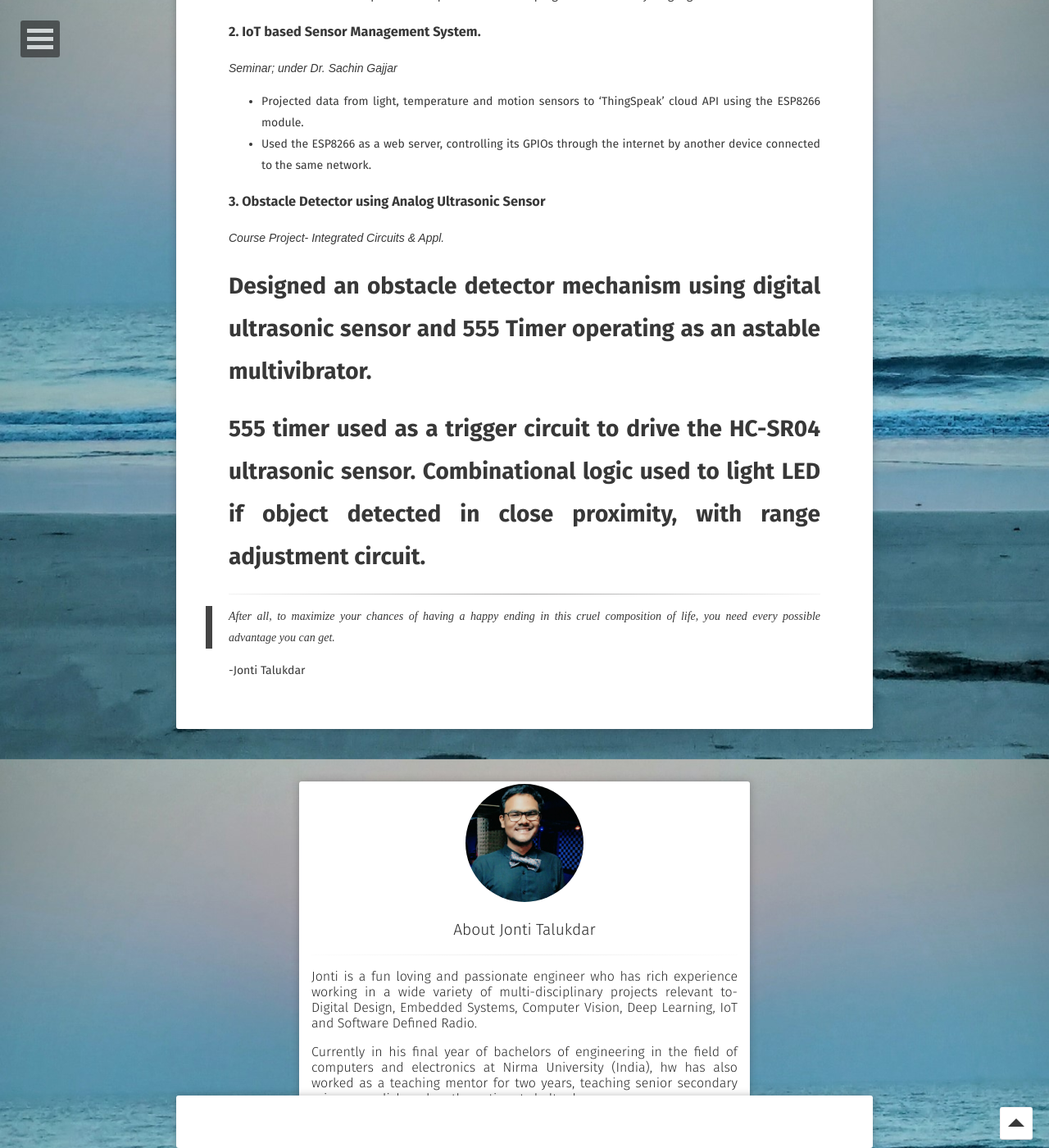
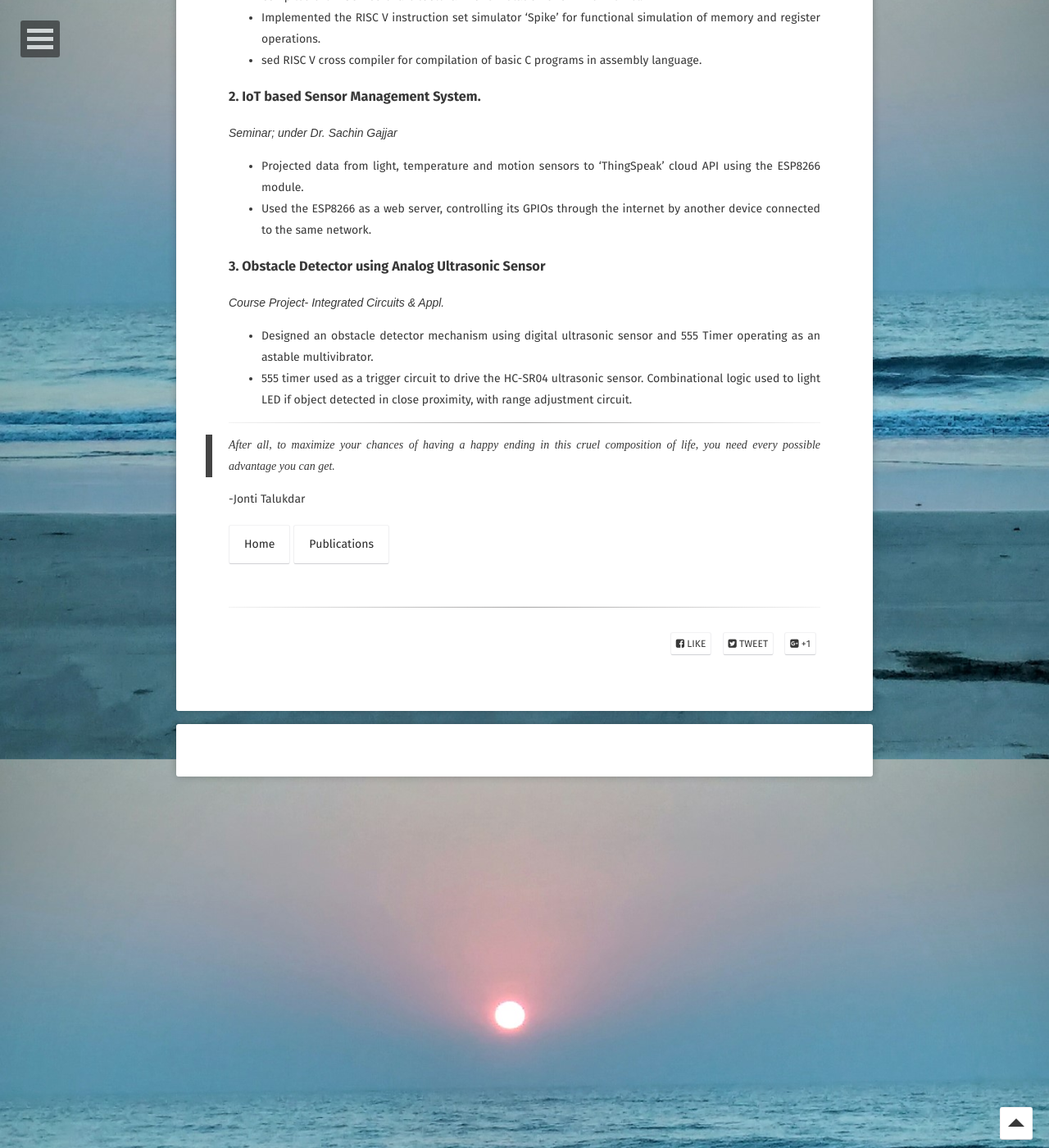
Before and after one commit to jontitalukdar/jontitalukdar.github.io_x, a Jekyll site: the page built from research.md, in a window 1280 px wide and 1400 px high, scrolled down 2929 px. Shown: the whole window at 82% size. Built offline with Jekyll 4.4.1, drawn with Linux system fonts in a browser that asks for light colours; some web fonts are replaced; comment, search, counter and statistics services are not loaded; some of the changed text lies outside the part shown.

Commit message:
Update research.md

```diff
--- a/research.md
+++ b/research.md
@@ -46,7 +46,7 @@ feature: https://jontitalukdar.github.io/assets/img/res.jpg
 
 ## Intelligent Algorithms in Communication, Computer Architecture and Cyber Physical Systems
 ***
-#### 1. Computational Intelligence in Embedded Systems Design
+## 1. Computational Intelligence in Embedded Systems Design
 *Minor Research Project, Dept. of ECE, Nirma University; under Dr. Sachin Gajjar*
 * The objective is to model the effect of Computational Intelligence and Soft Computing methods on design metrics of Embedded Systems.
 * Effect of Fuzzy Logic, Evolutionary Algorithms, Neural Networks and Reinforcement learning measured on design optimization of Embedded design metrics like power, TTM, Performance, Fault Tolerance, Time Criticality etc.
@@ -67,8 +67,10 @@ feature: https://jontitalukdar.github.io/assets/img/res.jpg
 * Allocated remaining bandwidth to secondary users, enhancing channel utilization.
 
 [**IEEE WiSPNET 17**](https://arxiv.org/ftp/arxiv/papers/1708/1708.06802.pdf){:target="_blank"}&emsp;
+
 ***
 ## Other Projects
+***
 ### 1. RISC V ISA Simulator
 *Course Project- Modern Processor Architecture; under Prof. Khyati Vachhani*
 * Compiled the RISC V software toolchain for simulation of on Linux kernel.
@@ -82,11 +84,14 @@ feature: https://jontitalukdar.github.io/assets/img/res.jpg
 
 ### 3. Obstacle Detector using Analog Ultrasonic Sensor
 *Course Project- Integrated Circuits & Appl.*
-# Designed an obstacle detector mechanism using digital ultrasonic sensor and 555 Timer operating as an astable multivibrator.
-# 555 timer used as a trigger circuit to drive the HC-SR04 ultrasonic sensor. Combinational logic used to light LED if object detected in close proximity, with range adjustment circuit.
+* Designed an obstacle detector mechanism using digital ultrasonic sensor and 555 Timer operating as an astable multivibrator.
+* 555 timer used as a trigger circuit to drive the HC-SR04 ultrasonic sensor. Combinational logic used to light LED if object detected in close proximity, with range adjustment circuit.
 
 ***
 
 >After all, to maximize your chances of having a happy ending in this cruel composition of life, you need every possible advantage you can get.
 
 -Jonti Talukdar
+
+[Home](https://jontitalukdar.github.io/){: .btn}
+[Publications](https://jontitalukdar.github.io/publications){: .btn}
```
Also changed, not shown: other parts of research.md (+1 -1 lines).
